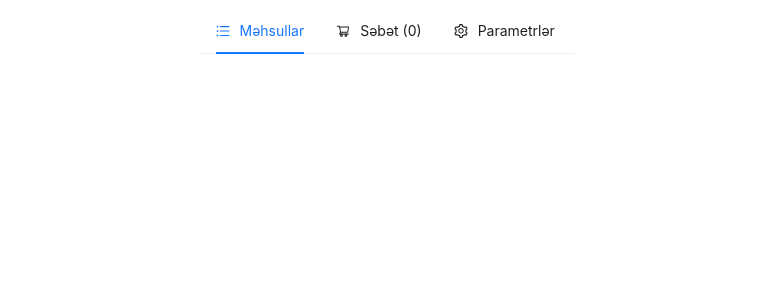
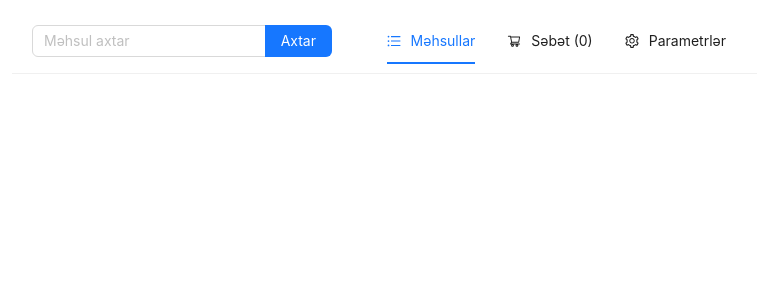
Before and after one commit to AyxanHesenzade/e-commerce-app, a React (Vite) app: page /search in a window 1280 px wide. Shown: the top 300 px of the page, without its empty margins (253-1010 px from the left). Built offline with nearby package versions, Linux system fonts and the light colour scheme.

Commit message:
search bar add

```diff
--- a/src/App.css
+++ b/src/App.css
@@ -2,5 +2,5 @@
     margin: 0 auto;
     padding: 0;
     box-sizing: border-box;
-    max-width: 375px;
+    max-width: 750px;
 }
--- a/src/App.jsx
+++ b/src/App.jsx
@@ -35,6 +35,8 @@ function App() {
                 <Products />
               </PrivateRoute>
             }
+
+
           />
 
           {/* Məhsul detalları */}
@@ -55,7 +57,9 @@ function App() {
                 <Cart />
               </PrivateRoute>
             }
+
           />
+
         </Routes>
       </CartProvider>
     </AuthProvider>
--- a/src/components/Header.jsx
+++ b/src/components/Header.jsx
@@ -4,12 +4,16 @@ import { UnorderedListOutlined , ShoppingCartOutlined, SettingOutlined } from '@
 import { useNavigate } from 'react-router-dom';
 import { useCart } from '../context/CartContext.jsx';
 import { useAuth } from '../context/AuthContext.jsx';
+import { Input } from 'antd';
+
+
 
 function Header() {
   const [current, setCurrent] = useState('products');
   const navigate = useNavigate();
   const { cart } = useCart();
   const { user, logout } = useAuth();
+  const { Search } = Input;
 
   // Dinamik menyu elementləri - cart sayı və user adı göstərmək üçün
   const items = [
@@ -69,12 +73,35 @@ function Header() {
   }, [user]);
 
   return (
+
+  <div style={{
+    display: 'flex',
+    alignItems: 'center',
+    justifyContent: 'space-between',
+    padding: '10px 20px',
+    backgroundColor: '#fff',
+    borderBottom: '1px solid #f0f0f0'
+  }}>
+    <Search
+      placeholder="Məhsul axtar"
+      allowClear
+      enterButton="Axtar"
+      size="middle"
+      onSearch={(value) => navigate(`/search?category=${value.toLowerCase()}`)}
+      style={{ maxWidth: 300 }}
+    />
+
     <Menu
       onClick={onClick}
       selectedKeys={[current]}
       mode="horizontal"
       items={items}
+      style={{ flex: 1, justifyContent: 'flex-end', borderBottom: 'none' }}
     />
+  </div>
+
+
+
   );
 }
 
--- a/src/pages/Cart.jsx
+++ b/src/pages/Cart.jsx
@@ -37,8 +37,8 @@ function Cart() {
           >
             <Meta title={item.title} description={`Qiymət: $${item.price}`} />
             <div className="cart-quantity-info">
-              <p><strong>Miqdar:</strong> {item.quantity}</p>
-              <p><strong>Ümumi:</strong> ${(item.price * item.quantity).toFixed(2)}</p>
+              <p className='priceP'><strong>Miqdar:</strong> {item.quantity}</p>
+              <p className='priceP'><strong>Ümumi:</strong> ${(item.price * item.quantity).toFixed(2)}</p>
             </div>
           </Card>
         ))}
--- a/src/pages/CartStyle/Cart.css
+++ b/src/pages/CartStyle/Cart.css
@@ -38,3 +38,8 @@
   overflow:scroll !important;
   height: 182px !important;
 }
+
+.product-card {
+  border: 1px solid #4096ff !important;
+  border-radius: 10px; /* İstəsən, radius da ver */
+}
--- a/src/pages/ProductDetail.jsx
+++ b/src/pages/ProductDetail.jsx
@@ -43,7 +43,7 @@ function ProductDetail() {
           description={
             <div className="productDescription">
               <p>{product.description}</p>
-              <p><strong>Qiymət:</strong> ${product.price}</p>
+              <p  className='priceP'><strong>Qiymət:</strong> ${product.price}</p>
               <p><em>Kateqoriya:</em> {product.category?.name}</p>
             </div>
           }
--- a/src/pages/ProductDetail.module.css/ProductDetail.css
+++ b/src/pages/ProductDetail.module.css/ProductDetail.css
@@ -18,3 +18,8 @@
   margin-top: 10px;
   margin-bottom: 5px;
 }
+
+.productCard{
+  border: 1px solid #4096ff !important;
+  border-radius: 10px; /* İstəsən, radius da ver */
+}
--- a/src/pages/Products.jsx
+++ b/src/pages/Products.jsx
@@ -89,7 +89,7 @@ function Products() {
               title={product.title}
               description={
                 <>
-                  <p><strong>Qiymət:</strong> ${product.price}</p>
+                  <p className="priceP"><strong>Qiymət:</strong> ${product.price}</p>
                   <p><em>Kateqoriya:</em> {product.category?.name}</p>
                 </>
               }
--- a/src/pages/ProductsStyle/Products.css
+++ b/src/pages/ProductsStyle/Products.css
@@ -1,5 +1,7 @@
 .products-container {
   padding: 20px;
+  display: flex;
+  flex-direction: column;
 }
 
 .products-cards {
@@ -7,6 +9,7 @@
   flex-wrap: wrap;
   gap: 16px;
   margin-top: 20px;
+  justify-content: center;
 }
 
 .product-link {
@@ -33,3 +36,12 @@
   margin: 4px 0;
   color: #333;
 }
+
+.priceP{
+  color: #4096ff;
+}
+
+.product-card {
+  border: 1px solid #4096ff !important;
+  border-radius: 10px; /* İstəsən, radius da ver */
+}
```
